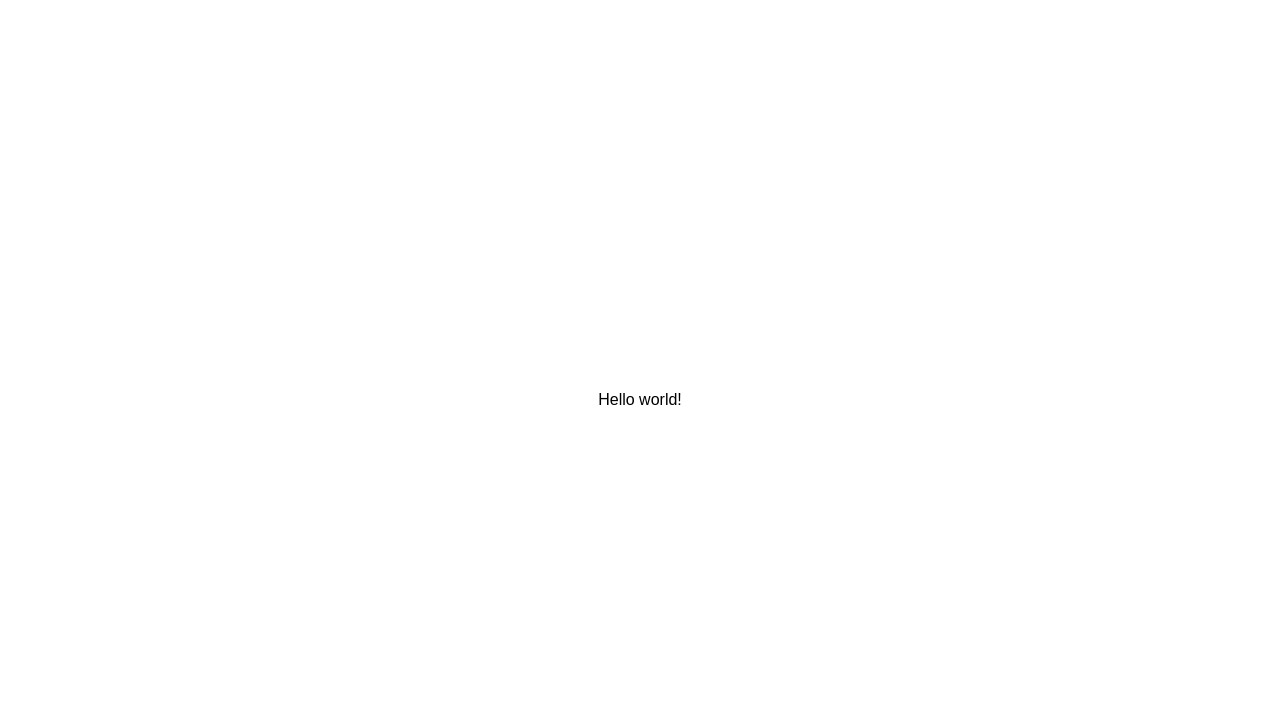
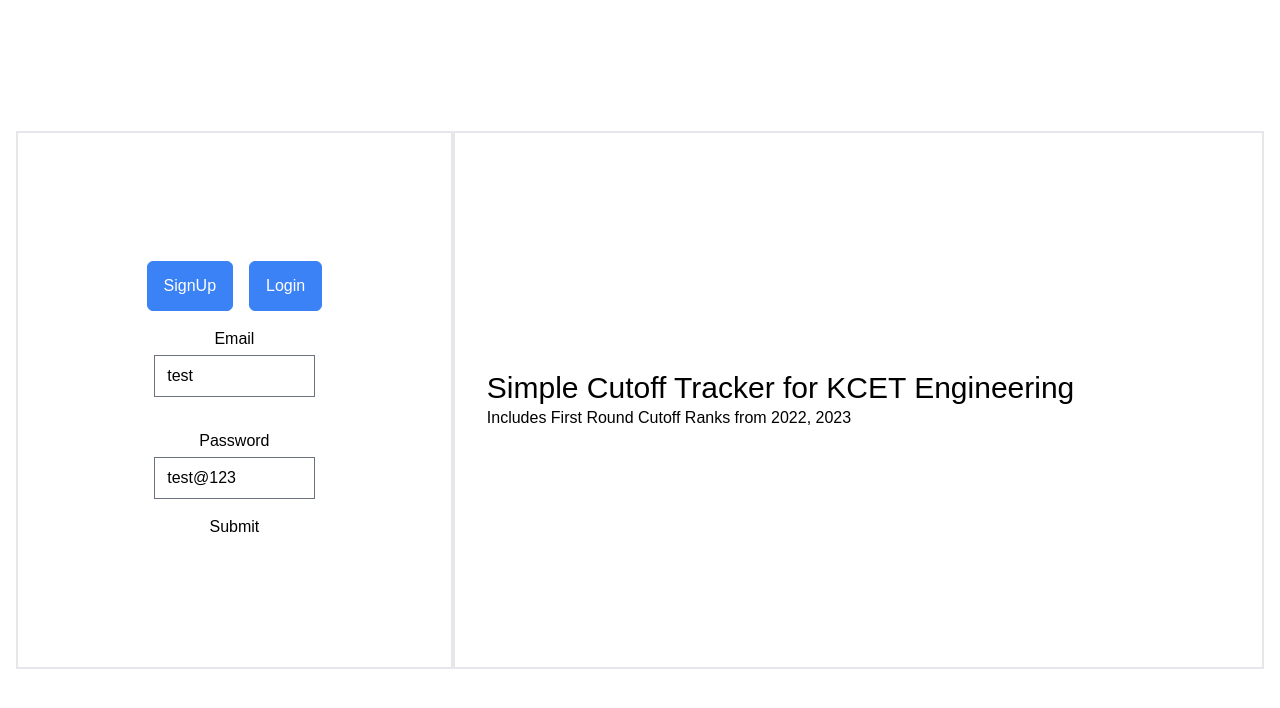
Before and after one commit to rohansh-tty/Kcet_Frontend, a React (Vite) app: page / in a window 1280 px wide. Shown: the top 708 px of the page. Built offline with nearby package versions, Linux system fonts and the light colour scheme; a web font is replaced by a local one.

Commit message:
chore:added signup/login page with simple hero section

```diff
--- a/src/components/Login.tsx
+++ b/src/components/Login.tsx
@@ -5,7 +5,7 @@
 import { useForm, SubmitHandler } from 'react-hook-form'
 
 type LoginInputs = {
-  username: string
+  email: string
   password: string
 }
 
@@ -27,23 +27,40 @@
 
   return (
     <>
-      <form onSubmit={handleSubmit(onSubmit)} className="flex flex-col">
+      <form onSubmit={handleSubmit(onSubmit)} className="flex flex-col w-full ">
         {/* register your input into the hook by invoking the "register" function */}
+        <div className="flex flex-col space-y-1 my-4 items-center justify-center">
           <label>Name</label>
-        <input defaultValue="test" {...register('username')} />
+          <input
+            className="w-[40%]"
+            defaultValue="test"
+            {...register('username')}
+          />
+        </div>
+
+        <div className="flex flex-col space-y-1 my-4 items-center justify-center">
+          <label>Email</label>
+          <input
+            className="w-[40%]"
+            defaultValue="test"
+            {...register('email')}
+          />
+        </div>
 
         {/* include validation with required or other standard HTML validation rules */}
-        <label>Email</label>
-        <input {...register('email', { required: true })} />
+        <div className="flex flex-col space-y-1 my-4 items-center justify-center">
+          <label>Password</label>
+          <input
+            className="w-[40%]"
+            defaultValue="test@123"
+            {...register('password', { required: true })}
+          />
           {/* errors will return when field validation fails  */}
           {errors.password && <span>This field is required</span>}
+        </div>
 
-        <label>Password</label>
-        <input {...register('password', { required: true })} />
-        {/* errors will return when field validation fails  */}
-        {errors.password && <span>This field is required</span>}
-
-        <input type="submit" />
+        {/* <input type="submit" /> */}
+        <button>Submit</button>
       </form>
     </>
   )
@@ -59,18 +76,27 @@
   const onSubmit: SubmitHandler<LoginInputs> = (data) => console.log(data)
 
   return (
-    <form onSubmit={handleSubmit(onSubmit)} className="flex flex-col">
+    <form onSubmit={handleSubmit(onSubmit)} className="flex flex-col w-full ">
       {/* register your input into the hook by invoking the "register" function */}
+      <div className="flex flex-col space-y-1 my-4 items-center justify-center">
         <label>Email</label>
-      <input defaultValue="test" {...register('username')} />
+        <input className="w-[40%]" defaultValue="test" {...register('email')} />
+      </div>
 
       {/* include validation with required or other standard HTML validation rules */}
+      <div className="flex flex-col space-y-1 my-4 items-center justify-center">
         <label>Password</label>
-      <input {...register('password', { required: true })} />
+        <input
+          className="w-[40%]"
+          defaultValue="test@123"
+          {...register('password', { required: true })}
+        />
         {/* errors will return when field validation fails  */}
         {errors.password && <span>This field is required</span>}
+      </div>
 
-      <input type="submit" />
+      {/* <input type="submit" /> */}
+      <button>Submit</button>
     </form>
   )
 }
@@ -79,21 +105,25 @@
   const [signUpPressed, setBtnPressed] = useState(0)
   return (
     <>
-      <div className="flex flex-col">
-        <div className="flex flex-row space-x-4">
-          <Button onClick={()=>setBtnPressed(1)}>SignUp</Button>
-          <Button onClick={()=>setBtnPressed(0)}>Login</Button>
+      <div className="flex flex-row w-screen h-full items-center p-4 ">
+        <div className="flex flex-col border-2 w-[35%] h-[70%] p-4 items-center justify-center">
+          <div className="flex flex-row space-x-4 items-center justify-center ">
+            <Button onClick={() => setBtnPressed(1)}>SignUp</Button>
+            <Button onClick={() => setBtnPressed(0)}>Login</Button>
           </div>
 
           {signUpPressed ? <Signup /> : <Login />}
-        {/* <TabView>
-          <TabPanel header="Log-In">
-            <Login />
-          </TabPanel>
-          <TabPanel header="Sign-Up">
-            <Signup />
-          </TabPanel>
-        </TabView> */}
+        </div>
+        <div className="flex  border-2 w-[65%] h-[70%] ">
+          <div className="flex flex-col rounded-md border-1 items-start justify-center p-8">
+            <h1 className="text-3xl">
+              Simple Cutoff Tracker for KCET Engineering
+            </h1>
+            <p>
+              Includes First Round Cutoff Ranks from 2022, 2023
+            </p>
+          </div>
+        </div>
       </div>
     </>
   )
--- a/src/main.tsx
+++ b/src/main.tsx
@@ -11,15 +11,11 @@
 
 const router = createBrowserRouter([
   {
-    path: '/',
-    element: <div>Hello world!</div>
-  },
-  {
     path: '/cutoff',
     element: <Cutoff />
   },
   {
-    path: '/login',
+    path: '/',
     element: <AuthPage />
   }
 ])
```
Lines whose indentation alone changed are shown as unchanged.
